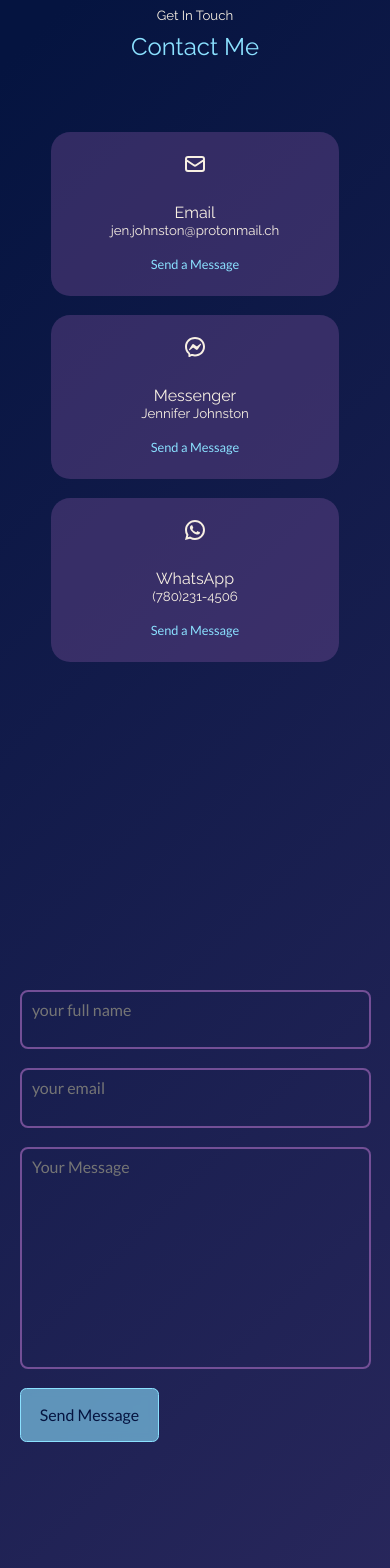
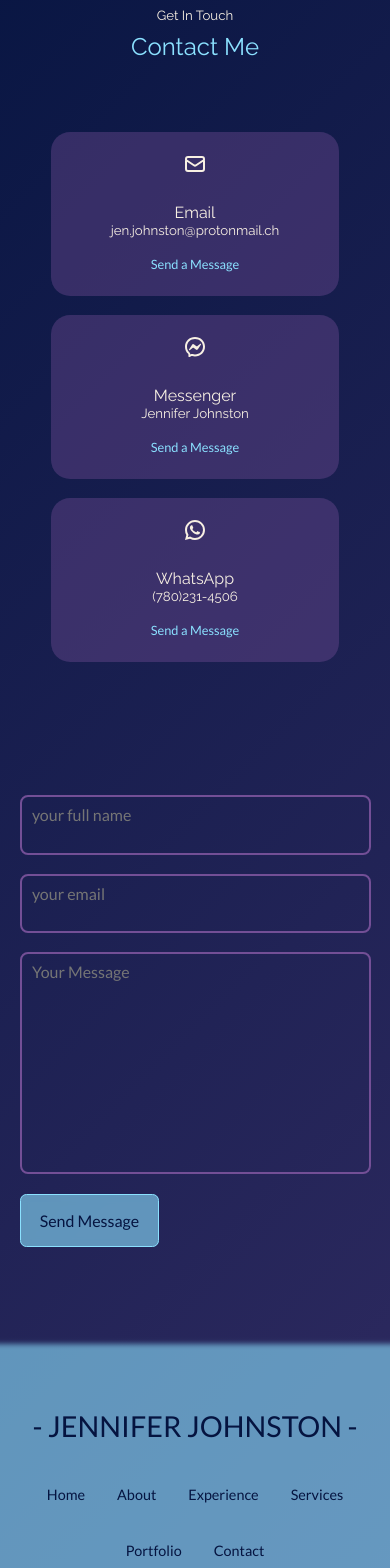
Before and after one commit to JenJohnston/jenn-portfolio, a React (Create React App) app: page / in a window 390 px wide. Shown: the part 8560-10128 px from the top of the page. Built offline with nearby package versions, Linux system fonts and the light colour scheme; a web font is replaced by a local one.

Commit message:
Update _contact.scss

```diff
--- a/src/scss/_contact.scss
+++ b/src/scss/_contact.scss
@@ -70,15 +70,19 @@
  @media screen and (max-width: 1024px){
     .contact__container {
         grid-template-columns: 1fr;
-        height: 110vh;
+
 
         .contact__options {
             justify-self: center;
-            margin-bottom: -4rem;
+
 
             .contact__option {
                 width: 18rem;
             }
+        }
+
+        form {
+            margin-bottom: 8rem;
         }
     }
 }
@@ -88,6 +92,5 @@
 @media screen and (max-width: 600px){
     .contact__container {
         width: $container-w-sm;
-        height: 180vh;
     }
 }
```
